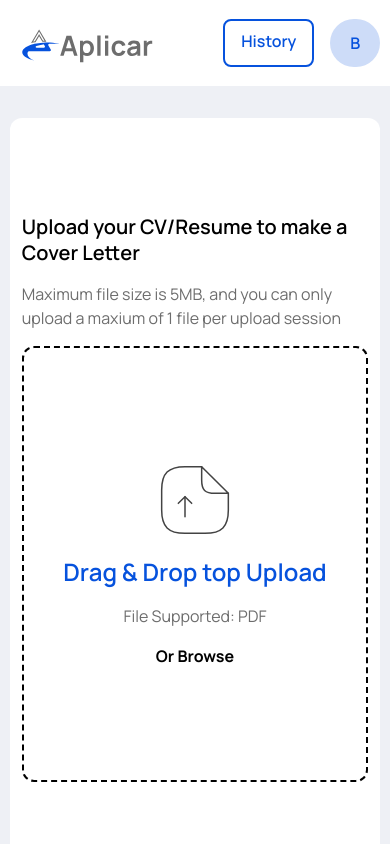
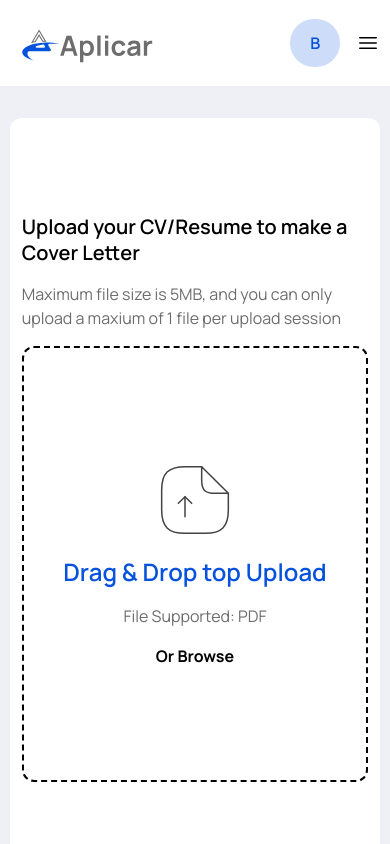
Before and after one commit to EarlPappi/hng, a React (Create React App) app: page /generate in a window 390 px wide. Shown: the top 844 px of the page. Built offline with nearby package versions, Linux system fonts and the light colour scheme.

Commit message:
feat: responsive header with menu option

```diff
--- a/src/Components/Header.jsx
+++ b/src/Components/Header.jsx
@@ -1,8 +1,10 @@
-import React from 'react'
-import { MainIcon } from '../Icons'
+import React, { useState } from 'react'
+import { MainIcon, HamburgerIcon, UserProfile } from '../Icons'
 import Wrapper from './Wrapper/Wrapper'
 
 function Header() {
+    const [showMenu, setShowMenu] = useState(false);
+
     return (
         <div className='bg-white my-4'>
             <Wrapper>
@@ -10,14 +12,42 @@ function Header() {
                 <div className='flex justify-between items-center'>
                     <div>
                         <MainIcon />
+                    </div>
+
+                    <div className='flex gap-4 items-center'>
+                        <p className='hidden md:block text-[#0652DD] font-semibold border-2 border-[#0652DD] py-2 px-4 rounded-lg'>History</p>
+
+                        <p className='rounded-full px-5 py-3 text-[#0652DD] font-semibold bg-[#CDDCF8]' onMouseOver={() => {
+                            setShowMenu(true)
+                        }} >B</p>
+
+                        <div className="md:hidden" onClick={() => {
+                            setShowMenu(!showMenu)
+                        }}>
+                            <HamburgerIcon />
+                        </div>
 
                     </div>
 
-                    <div className='flex gap-4'>
-                        <p className='text-[#0652DD] font-semibold border-2 border-[#0652DD] py-2 px-4 rounded-lg'>History</p>
+                    {showMenu &&
+                        <div onMouseOver={() => {
+                            setShowMenu(true)
+                        }} onMouseLeave={() => {
+                            setShowMenu(false)
+                        }} className='absolute w-max h-max top-[4em] right-[0.5em] bg-white border rounded-md border-[#CAD0DD]'>
+                            <p onClick={() => {
+                                setShowMenu(false)
+                            }}>Close</p>
 
-                        <p className='rounded-full px-5 py-3 text-[#0652DD] font-semibold bg-[#CDDCF8]'>B</p>
-                    </div>
+                            <p className='px-[4em] py-[2em] flex items-center gap-4 justify-center  border-b border-b-[#CAD0DD]'>
+                                <span><UserProfile /></span>
+                                <span className='font-bold'>Account</span>
+                            </p>
+
+                            <p className='px-[4em] py-[2em] text-center font-bold'>Logout</p>
+
+                        </div>
+                    }
                 </div>
             </Wrapper>
         </div>
--- a/src/Icons.js
+++ b/src/Icons.js
@@ -74,3 +74,12 @@ export const LockIcon = () => {
 
     )
 }
+
+export const HamburgerIcon = ({ ...props }) => {
+    return (
+        <svg { ...props } xmlns="http://www.w3.org/2000/svg" fill="none" viewBox="0 0 24 24" strokeWidth={1.5} stroke="currentColor" className="w-6 h-6">
+            <path strokeLinecap="round" strokeLinejoin="round" d="M3.75 6.75h16.5M3.75 12h16.5m-16.5 5.25h16.5" />
+        </svg>
+
+    )
+}
```
